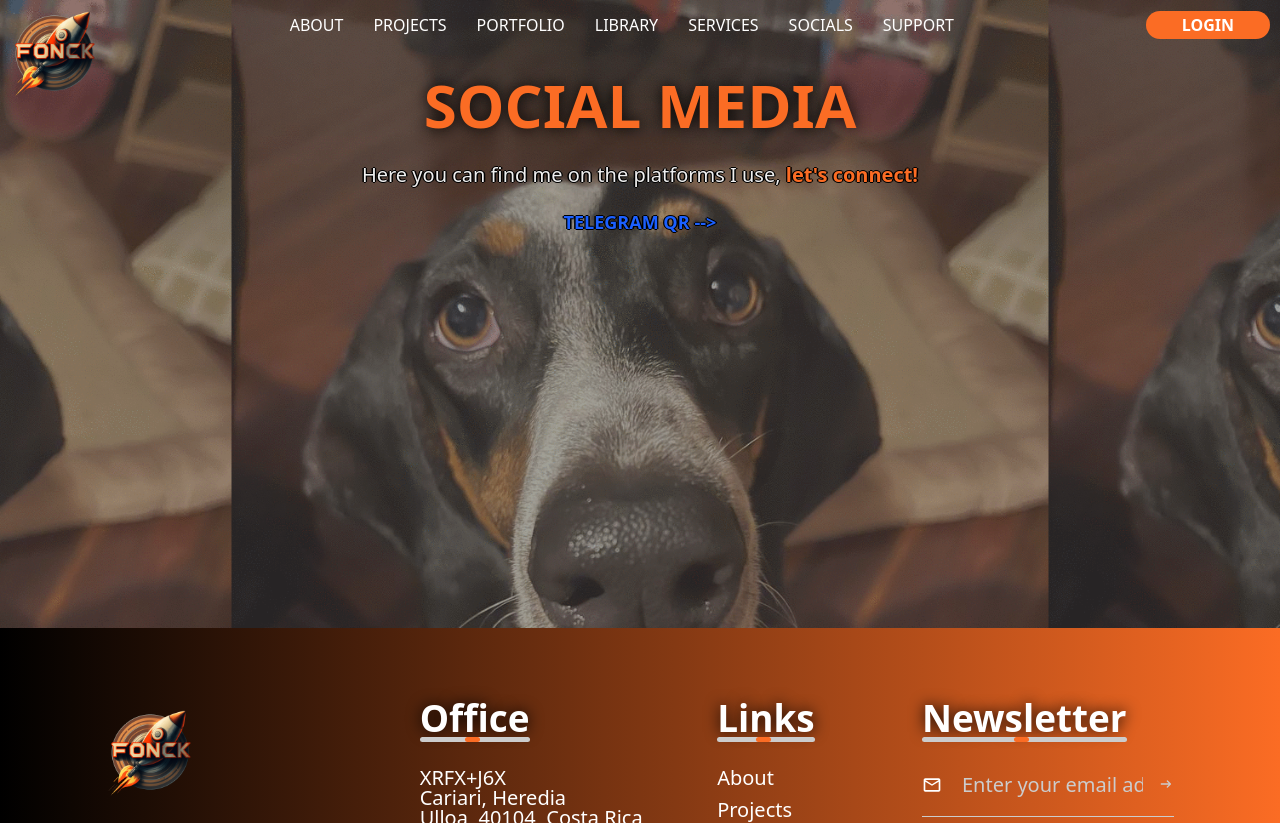
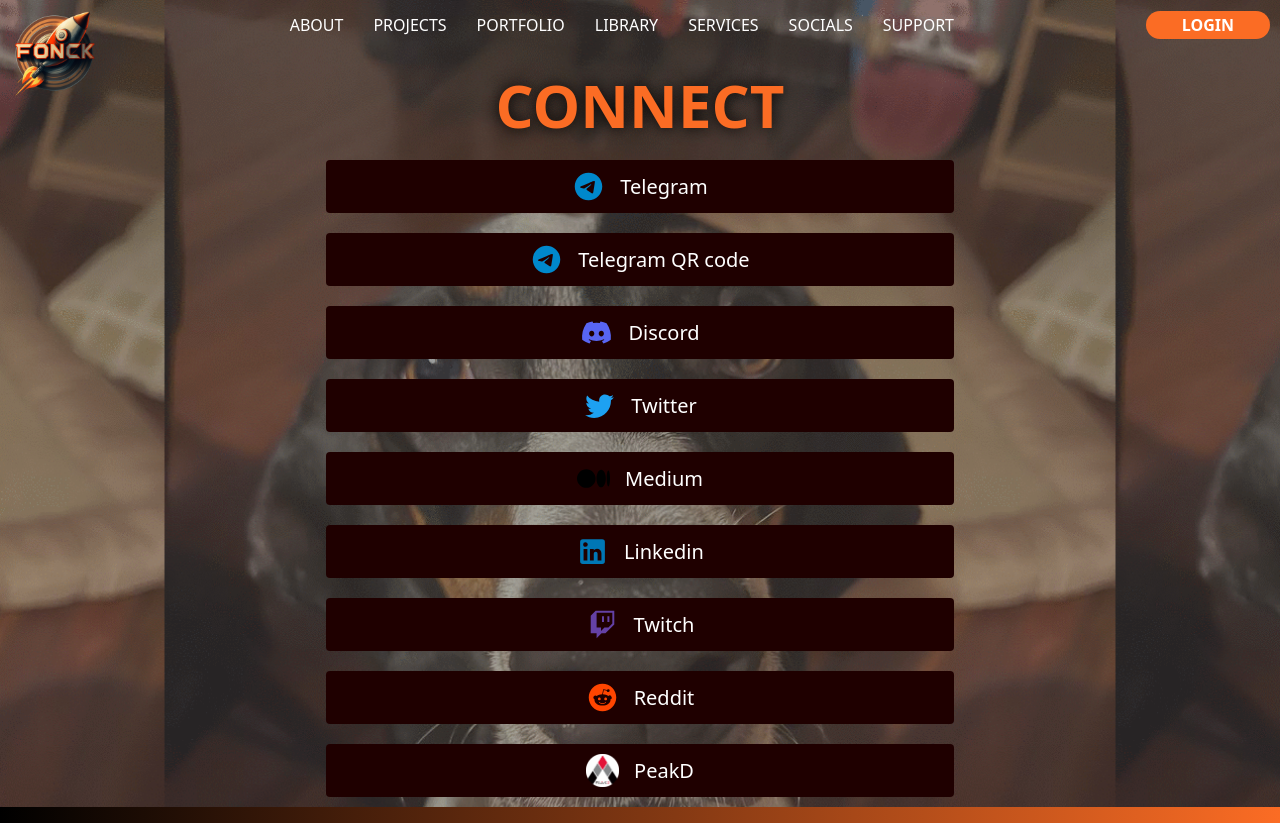
Before and after one commit to fonckchain/personal-website, a website with bundled scripts: page html/socials.html in a window 1280 px wide. Shown: the top 823 px of the page. Built offline with nearby package versions, Linux system fonts and the light colour scheme.

Commit message:
Socials update.

```diff
--- a/css/specific/socials.css
+++ b/css/specific/socials.css
@@ -2,3 +2,67 @@
     background-position: center;
     background-size: contain;
   }
+  .socials {
+    display: flex;
+    flex-wrap: wrap;
+    justify-content: center;
+    gap: 1rem;
+    width: 70%;
+    margin: 0 auto;
+  }
+
+  .social {
+    display: flex;
+    flex-direction: column;
+    align-items: center;
+    text-decoration: none;
+    transition: transform 0.3s ease;
+    width: 100%;
+    margin-bottom: 1rem;
+  }
+
+  .social a {
+    display: inline-flex;
+    align-items: center;
+    background-color: #1f0000;
+    padding: 1rem 1rem;
+    border-radius: 4px;
+    text-decoration: none;
+    transition: background-color 0.3s ease;
+    width: 100%;
+    justify-content: center;
+  }
+
+  .icon-text {
+    display: flex;
+    align-items: center;
+    gap: 1.5rem;
+  }
+
+  .social img {
+    width: 33px;
+    height: 33px;
+    transition: transform 0.5s ease;
+  }
+
+  .social:hover {
+    transform: translateY(-5px) scale(1.05);
+  }
+
+  .social:hover a {
+    background-color: #e0e0e0;
+    color: #000;
+    font-weight: 600;
+  }
+  @keyframes upAndDown {
+    0%, 100% {
+      transform: translateY(2px);
+    }
+    50% {
+      transform: translateY(-2px);
+    }
+  }
+
+  .social:hover img {
+    animation: endlessRotation 2s linear infinite, upAndDown 0.5s ease infinite;
+  }
--- a/html/socials.html
+++ b/html/socials.html
@@ -199,19 +199,121 @@
       <!-- ======================================================================= -->
       <main class="socials">
         <div id="content-wrap">
-          <h1>Social Media</h1>
-          <p>
-            Here you can find me on the platforms I use,
-            <strong>let's connect!</strong>
-          </p>
-          <p>
-            <a
-              href="../media/images/telegram_QR.jpg"
-              target="_blank"
-              class="link-arrow animate-text"
-              >Telegram QR</a
-            >
-          </p>
+          <section class="socials-container">
+            <h1>Connect</h1>
+            <div class="socials">
+              <div class="social">
+                <a href="https://t.me/fonckchain" target="_blank">
+                  <span class="icon-text">
+                    <img
+                      src="../media/images/icons/telegram.svg"
+                      alt="Telegram icon"
+                    />
+                    <span>Telegram</span>
+                  </span>
+                </a>
+              </div>
+              <div class="social">
+                <a href="../media/images/telegram_QR.jpg" target="_blank">
+                  <span class="icon-text">
+                    <img
+                      src="../media/images/icons/telegram.svg"
+                      alt="Telegram icon"
+                    />
+                    <span>Telegram QR code</span>
+                  </span>
+                </a>
+              </div>
+              <div class="social">
+                <a
+                  href="https://discord.com/users/143895452331409409"
+                  target="_blank"
+                >
+                  <span class="icon-text">
+                    <img
+                      src="../media/images/icons/discord.svg"
+                      alt="Discord icon"
+                    />
+                    <span>Discord</span>
+                  </span>
+                </a>
+              </div>
+              <div class="social">
+                <a href="https://twitter.com/Fonckchain" target="_blank">
+                  <span class="icon-text">
+                    <img
+                      src="../media/images/icons/twitter.svg"
+                      alt="Twitter icon"
+                    />
+                    <span>Twitter</span>
+                  </span>
+                </a>
+              </div>
+              <div class="social">
+                <a href="https://medium.com/@fonckchain" target="_blank">
+                  <span class="icon-text">
+                    <img
+                      src="../media/images/icons/medium.svg"
+                      alt="Telegram icon"
+                    />
+                    <span>Medium</span>
+                  </span>
+                </a>
+              </div>
+              <div class="social">
+                <a
+                  href="https://www.linkedin.com/in/fonckchain"
+                  target="_blank"
+                >
+                  <span class="icon-text">
+                    <img
+                      src="../media/images/icons/linkedin.svg"
+                      alt="Linkedin icon"
+                    />
+                    <span>Linkedin</span>
+                  </span>
+                </a>
+              </div>
+              <div class="social">
+                <a href="https://www.twitch.tv/fonckchain" target="_blank">
+                  <span class="icon-text">
+                    <img
+                      src="../media/images/icons/twitch.svg"
+                      alt="Twitch icon"
+                    />
+                    <span>Twitch</span>
+                  </span>
+                </a>
+              </div>
+              <div class="social">
+                <a
+                  href="https://www.reddit.com/user/All-In-Fonck/"
+                  target="_blank"
+                >
+                  <span class="icon-text">
+                    <img
+                      src="../media/images/icons/reddit.svg"
+                      alt="Reddit icon"
+                    />
+                    <span>Reddit</span>
+                  </span>
+                </a>
+              </div>
+              <div class="social">
+                <a href="https://peakd.com/@fonckchain" target="_blank">
+                  <span class="icon-text">
+                    <img
+                      src="../media/images/icons/peakd-logo.png"
+                      alt="PeakD icon"
+                    />
+                    <span>PeakD</span>
+                  </span>
+                </a>
+              </div>
+
+              <!-- Add more social media platforms as needed -->
+            </div>
+          </section>
         </div>
       </main>
       <!-- ======================================================================= -->
```
Also changed, not shown: html/portfolio.html (+4 -4 lines), media/images/icons/peakd-logo.png (added).
